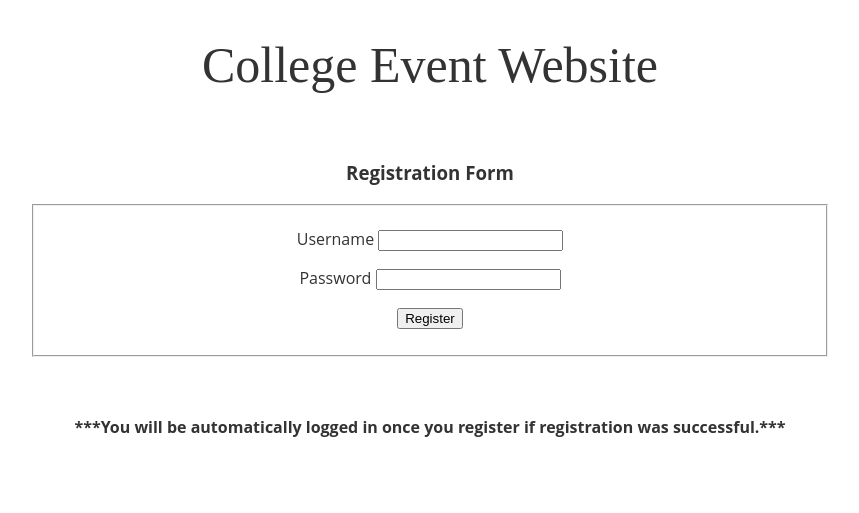
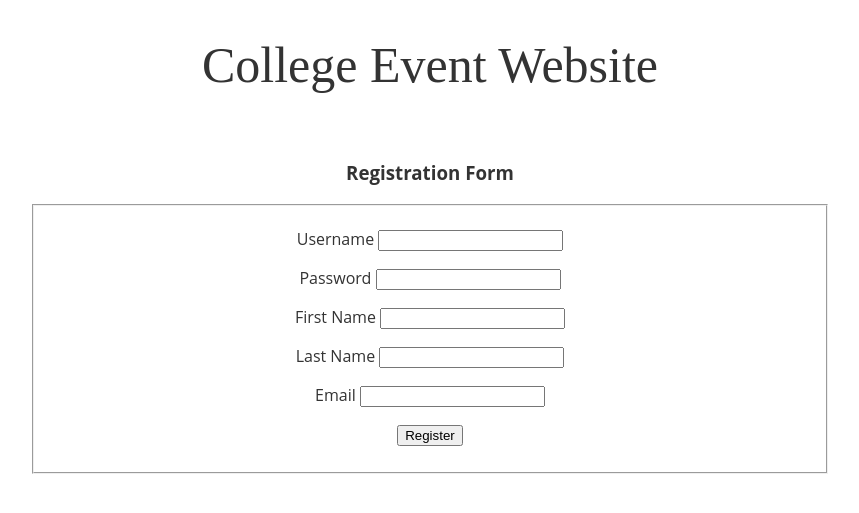
Before and after one commit to lsosa/COP4710, a PHP site: page /adduser.php in a window 1280 px wide. Shown: the top 513 px of the page, without its empty margins (210-1069 px from the left). Run offline with PHP 8.4, Linux system fonts and the light colour scheme; some web fonts are replaced.

Commit message:
Added additional fields to the registration form

```diff
--- a/adduser.php
+++ b/adduser.php
@@ -30,6 +30,18 @@ $_SESSION['form_token'] = $form_token;
 						<input type="password" id="password" name="password" value="" maxlength="20" />
 					</p>
 					<p>
+						<label for="firstname">First Name</label>
+						<input type="text" id="firstname" name="firstname" value="" maxlength="20" />
+					</p>
+					<p>
+						<label for="lastname">Last Name</label>
+						<input type="text" id="lastname" name="lastname" value="" maxlength="20" />
+					</p>
+					<p>
+						<label for="email">Email</label>
+						<input type="text" id="email" name="email" value="" maxlength="100" />
+					</p>
+					<p>
 						<input type="hidden" name="form_token" value="<?php echo $form_token; ?>" />
 						<input type="submit" value="Register" />
 					</p>
@@ -41,7 +53,7 @@ $_SESSION['form_token'] = $form_token;
 
 		<center><p class="body">
 
-			<h4>***You will be automatically logged in once you register if registration was successful.***</h4>
+
 		</p>
 
 	</div>
```
Also changed, not shown: adduser_submit.php (+21 -1 lines).
